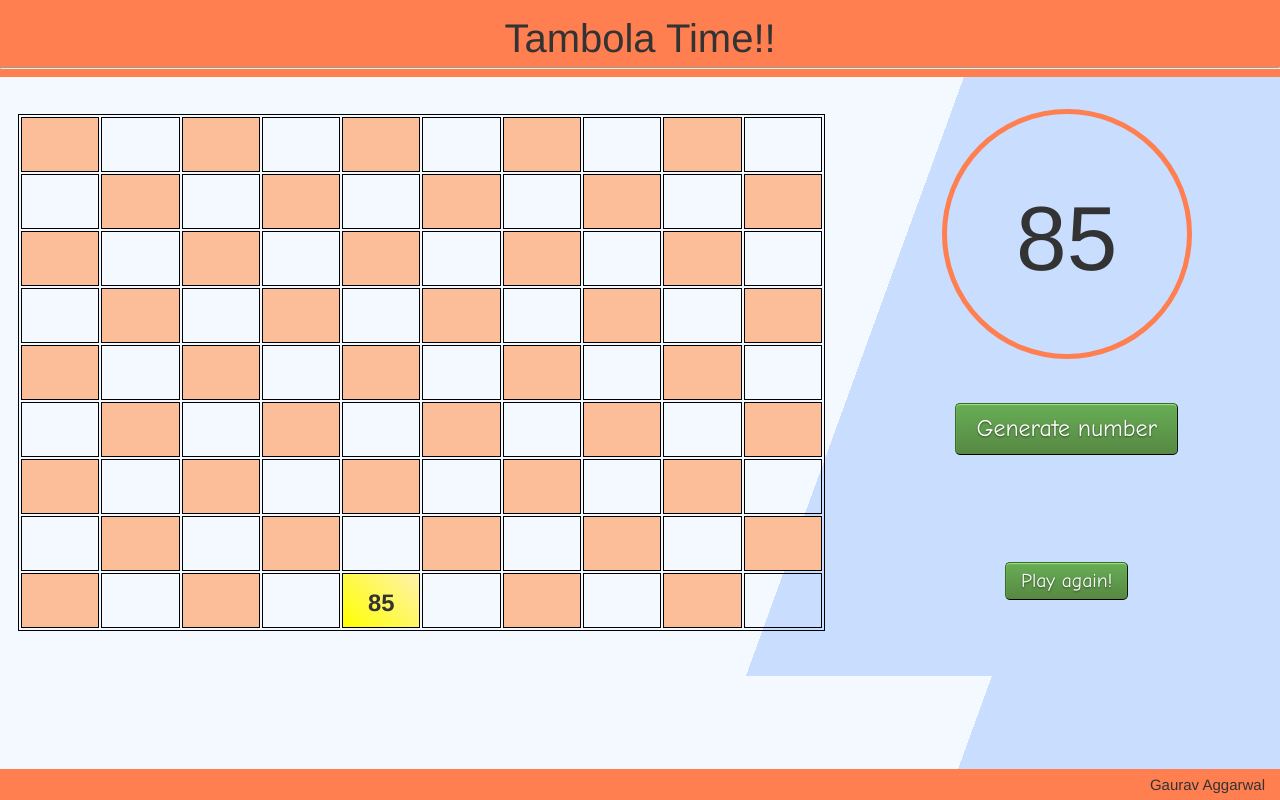
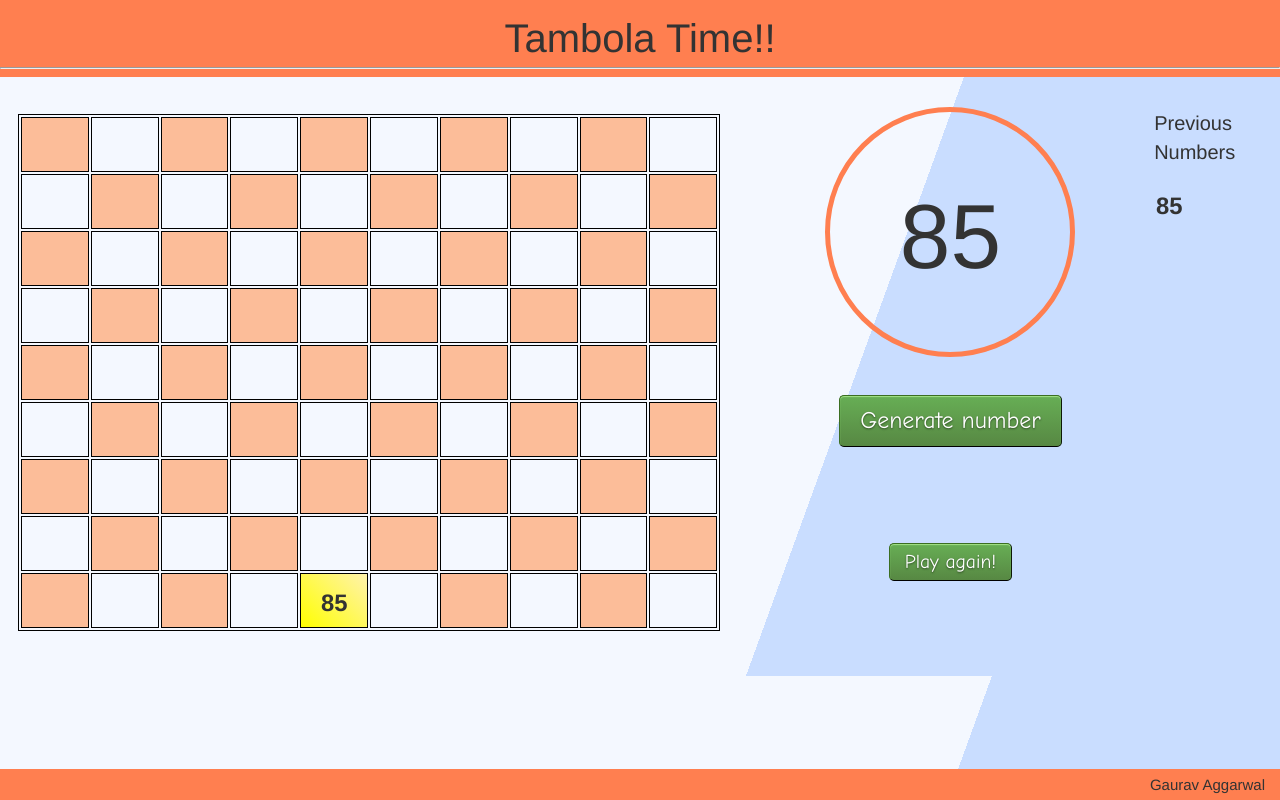
Before and after one commit to guvi007/tambola-number-generator, a plain HTML site: page index.html in a window 1280 px wide. Both pictures are taken after a click on the button "Generate number". Drawn offline with Linux system fonts and the light colour scheme.

Commit message:
added feature-show pervious numbers

```diff
--- a/index.html
+++ b/index.html
@@ -18,9 +18,13 @@
 
     <div class="container-fluid" style="padding-bottom:15px">
       <div class="row">
-        <aside class="col-lg-4 col-lg-push-8">
-          <center>
-            <div class = "content">
+        <aside class="col-lg-5 col-lg-push-7">
+
+        	<div class = "container-fluid">
+        		<div class = "row">
+
+        			<aside class="col-sm-9">
+        				<center><div class = "content">
 			              <div class = "circle">
 			                <p id = "number_para"> :D </p>
 			              </div>
@@ -30,11 +34,47 @@
 			              </div>
 			              <br>
 			              <button id = "button2"> Play again! </button>
-            </div>
-          </center>
+			            </div></center>
         			</aside>
 
-        <section class="col-lg-8 col-lg-pull-4">
+        			<aside class="col-sm-3">
+        				<p class = "temp2">Previous Numbers</p>
+        				<table id = "cache">
+        					<tr>
+        						<td class="no_border">s</td>
+        					</tr>
+        					<tr>
+        						<td class="no_border">s</td>
+        					</tr>
+        					<tr>
+        						<td class="no_border">s</td>
+        					</tr>
+        					<tr>
+        						<td class="no_border">s</td>
+        					</tr>
+        					<tr>
+        						<td class="no_border">s</td>
+        					</tr>
+        					<tr>
+        						<td class="no_border">s</td>
+        					</tr>
+        					<tr>
+        						<td class="no_border">s</td>
+        					</tr>
+        					<tr>
+        						<td class="no_border">s</td>
+        					</tr>
+        				</table>
+        			</aside>
+
+        		</div>
+        	</div>
+
+
+
+        </aside>
+
+        <section class="col-lg-7 col-lg-pull-5">
           <table id = "table">
             <tr>
               <td class = "border"></td>
--- a/script.js
+++ b/script.js
@@ -3,10 +3,13 @@ let random_number = document.getElementById('random');
 let table = document.getElementById("table");
 let game = document.getElementById("end");
 let play_again = document.getElementById("button2");
+let cache = document.getElementById("cache");
 
 var w = window.speechSynthesis;
 
 var array = new Array()
+var store_num = new Array()
+len_store = 0;
 len = 90;
 for(var i=1;i<=90;++i) {
 	array.push(i);
@@ -17,6 +20,9 @@ for(var i=0;i<9;++i) {
 		table.rows[i].cells[j].innerText = "";
 	}
 }
+for(var i=0;i<8;i++) {
+	cache.rows[i].cells[0].innerText = "";
+}
 var row_prev = -1;
 var column_prev = -1;
 var row,column;
@@ -24,6 +30,8 @@ random_number.addEventListener('click',function() {
 	var ran_value = Math.floor(Math.random() * len);
 	len-=1;
 	var n = array[ran_value].toString();
+	store_num.push(array[ran_value]);
+	len_store+=1;
 	var msg = new SpeechSynthesisUtterance(n);
 	msg.pitch = 2;
 	w.speak(msg);
@@ -33,6 +41,22 @@ random_number.addEventListener('click',function() {
 		column = 10;
 		row -= 1;
 	}
+
+	if(len_store < 9) {
+		var k=0;
+		for(var i=len_store-1;i>=0;--i) {
+			cache.rows[k].cells[0].innerText = store_num[i].toString();
+			k+=1;
+		}
+	}
+	else {
+		var k =0;
+		for(var i =len_store-1;i>= len_store - 8;--i) {
+			cache.rows[k].cells[0].innerText = store_num[i].toString();
+			k+=1;
+		}
+	}
+
 	table.rows[row].cells[column-1].innerText = n;
 	table.rows[row].cells[column-1].style.backgroundColor = "#fff2ac";
 	table.rows[row].cells[column-1].style.backgroundImage = "linear-gradient(45deg, #FFFF00 0%, #fff2ac 100%)";
@@ -60,12 +84,17 @@ play_again.addEventListener('click',function() {
 		for(var i=1;i<=90;++i) {
 			array.push(i);
 		}
+		store_num = new Array()
+		len_store = 0;
 
 		for(var i=0;i<9;++i) {
 			for(var j=0;j<10;j++) {
 				table.rows[i].cells[j].innerText = "";
 			}
 		}
+		for(var i=0;i<8;i++) {
+			cache.rows[i].cells[0].innerText = "";
+		}
 		table.rows[row].cells[column-1].style.background = null;
 		var row_prev = -1;
 		var column_prev = -1;
--- a/style.css
+++ b/style.css
@@ -32,19 +32,35 @@ hr {
 .border {
 	background-color: #fcbd99;
 }
-table, td {
+#table, td {
     border: 1px solid black;
     border-collapse: separate;
     border-spacing: 2px;
 }
-table {
+#table {
 	margin-top: 25px;
 	width: 98%;
 	margin-left: 3px;
 }
+
+.no_border {
+	border-width: 0px;
+	text-align: center;
+}
+
+#cache {
+	margin: 0px;
+}
+
+.temp2 {
+	font-size: 20px;
+	margin-top: 20px;
+}
+
 #number {
 	text-align: center;
 }
+
 #number_para {
 	font-size: 650%;
 	padding-top: 60px;
```
Lines whose indentation alone changed are shown as unchanged.
